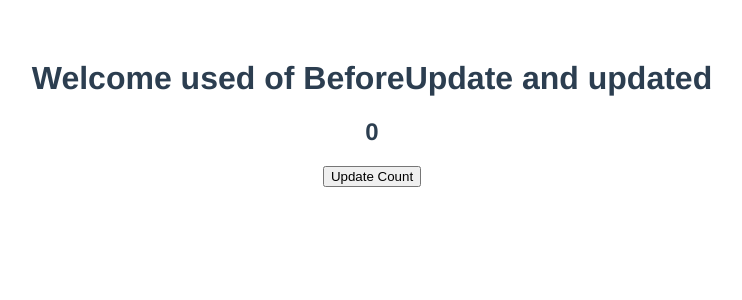
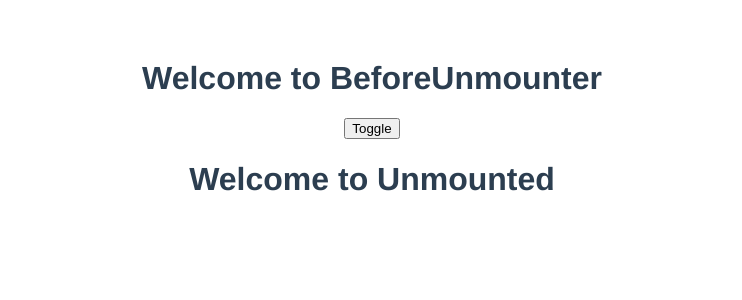
Before and after one commit to rahulsonwane/vue_js_tutorail, a Vue app: page / in a window 1280 px wide. Shown: the top 300 px of the page, without its empty margins (268-1010 px from the left). Built offline with nearby package versions, Linux system fonts and the light colour scheme.

Commit message:
BeforUnmount nd unmonted

```diff
--- a/src/App.vue
+++ b/src/App.vue
@@ -23,14 +23,16 @@
 </Teleport> -->
 <!-- <BeforCreat/> -->
 <!-- <BefMount/>, -->
-<BefUpdate/>
+<!-- <BefUpdate/> -->
+<BeforUnMount/>
 
 </template>
 
 
 <script>
 // import BefMount from './components/BefMount.vue';
-import BefUpdate from './components/BefUpdate.vue';
+// import BefUpdate from './components/BefUpdate.vue';
+import BeforUnMount from './components/BeforUnMount.vue';
 // import BeforCreat from './components/BeforCreat.vue';
 // import FooterTele from './components/FooterTele.vue';
 // import FormModifier from './components/FormModifier.vue';
@@ -69,7 +71,8 @@ export default {
     // FooterTele,
     // BeforCreat,
     // BefMount,
-    BefUpdate
+    // BefUpdate,
+    BeforUnMount
 }
 }
 </script>
--- /dev/null
+++ b/src/components/BeforUnMount.vue
@@ -0,0 +1,20 @@
+<template>
+    <h1> Welcome to BeforeUnmounter </h1>
+    <button v-on:click="show =!show"> Toggle</button>
+    <UnMount v-if="show"/>
+</template>
+
+<script>
+import UnMount from './UnMount.vue';
+export default{
+    name:"BeforUnMount",
+    data(){
+        return{
+            show:true
+        }
+    },
+    components:{
+        UnMount
+    }
+}
+</script>
--- /dev/null
+++ b/src/components/UnMount.vue
@@ -0,0 +1,15 @@
+<template>
+    <h1 ref="user"> Welcome to Unmounted </h1>
+</template>
+
+<script>
+export default{
+    name:"UnMount",
+    beforeUnmount(){
+        console.log("BeforUnmount", this.$refs['user'])
+    },
+    unmounted(){
+        console.log("Unmounted", this.$refs['user'])
+    }
+}
+</script>
```
